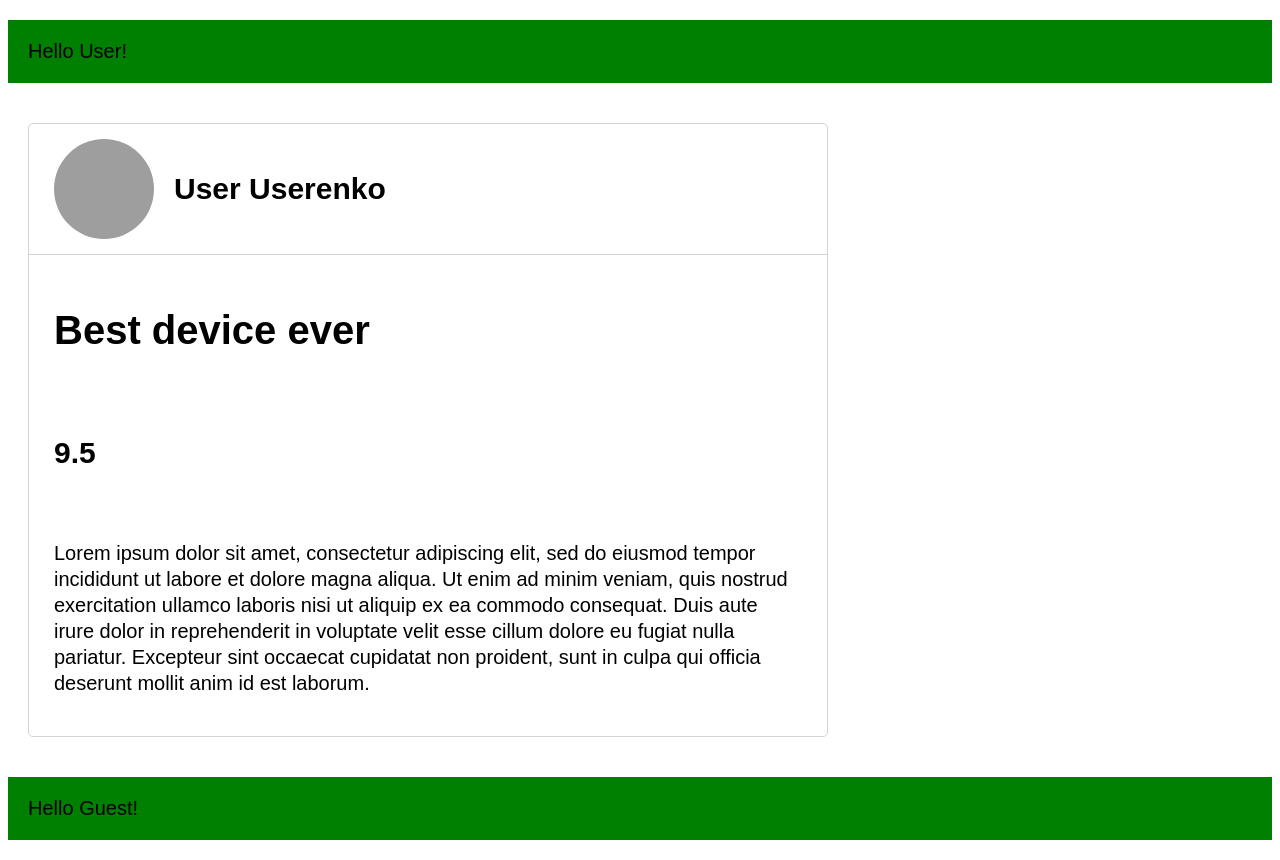
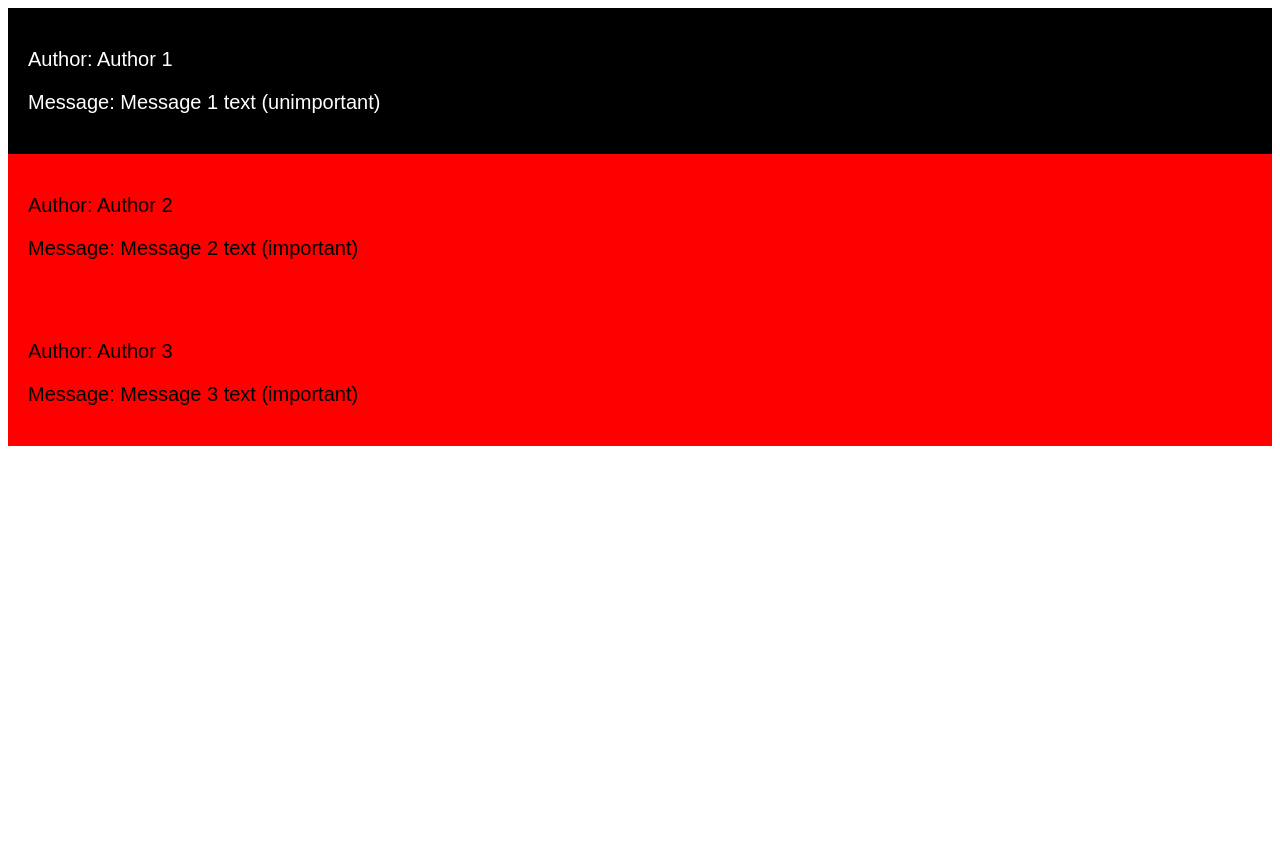
Before and after one commit to Makskuh/fe-2023-1-react-app, a React (Create React App) app: page / in a window 1280 px wide. After the commit the page ends 800 px from the top, so only its background shows below. Built offline with nearby package versions, Linux system fonts and the light colour scheme; grey boxes are pictures that could not be loaded.

Commit message:
Add Message component with bool props example

```diff
--- a/src/App.js
+++ b/src/App.js
@@ -1,7 +1,5 @@
 import React from 'react';
-import Greeting from './components/Greeting';
-import Header from './components/Header';
-import Review from './components/Review';
+import Message from './components/Message';
 
 const data = {
   id: 1,
@@ -17,12 +15,19 @@ const data = {
 
 class App extends React.Component {
   render() {
-
     return (
       <>
-        <Greeting name='User' />
-        <Review reviewData={data} />
-        <Greeting />
+        <Message text={'Message 1 text (unimportant)'} author={'Author 1'} />
+        <Message
+          text={'Message 2 text (important)'}
+          author={'Author 2'}
+          isImportant={true}
+        />
+        <Message
+          text={'Message 3 text (important)'}
+          author={'Author 3'}
+          isImportant
+        />
       </>
     );
   }
--- /dev/null
+++ b/src/components/Message/index.jsx
@@ -0,0 +1,22 @@
+import React from 'react';
+
+class Message extends React.Component {
+  render() {
+    const { text, author, isImportant } = this.props;
+
+    const style = {
+      padding: '20px',
+      backgroundColor: isImportant ? 'red' : 'black',
+      color: isImportant ? 'black' : 'white',
+    };
+
+    return (
+      <article style={style}>
+        <p>Author: {author}</p>
+        <p>Message: {text}</p>
+      </article>
+    );
+  }
+}
+
+export default Message;
```
